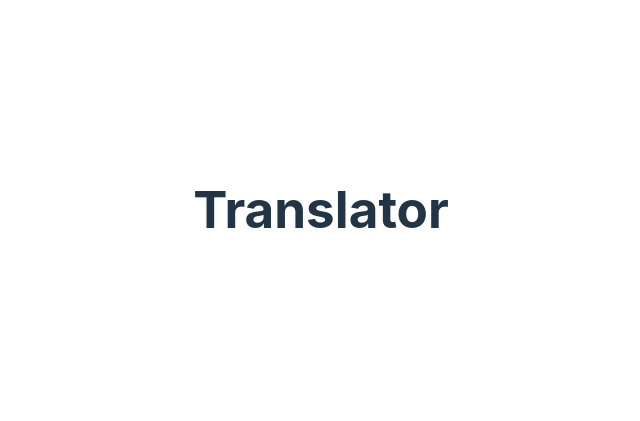
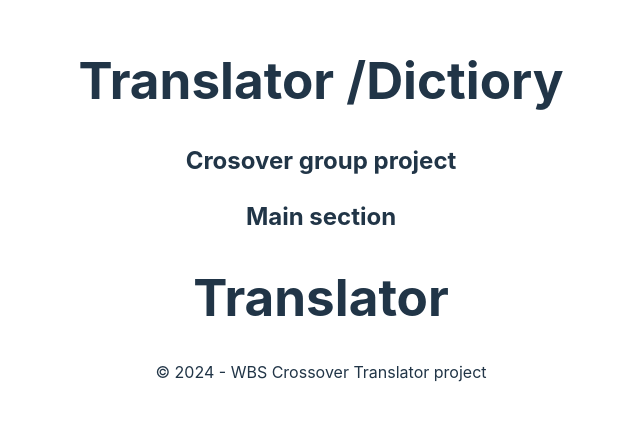
Before and after one commit to franx-repos/translator, a React (Vite) app: page / in a window 1280 px wide. Shown: the part 191-612 px from the top of the page, without its empty margins (319-959 px from the left). Built offline with nearby package versions, Linux system fonts and the light colour scheme.

Commit message:
Add header main and footer component

```diff
--- a/src/App.jsx
+++ b/src/App.jsx
@@ -1,12 +1,15 @@
-import React from "react";
 import "./App.css";
-import Translator from "./Translator";
+import Header from "./components/Header";
+import Main from "./components/Main";
+import Footer from "./components/Footer";
 
 function App() {
   return (
-    <div className="App">
-      <Translator />
-    </div>
+    <>
+      <Header />
+      <Main />
+      <Footer />
+    </>
   );
 }
 
--- /dev/null
+++ b/src/components/Footer.jsx
@@ -0,0 +1,9 @@
+function Footer() {
+    return (
+        <footer className="footer">
+            <p>© 2024 - WBS Crossover Translator project</p>
+        </footer>
+    )
+}
+
+export default Footer;
--- /dev/null
+++ b/src/components/Header.jsx
@@ -0,0 +1,10 @@
+function Header() {
+    return (
+        <header className="">
+            <h1>Translator /Dictiory</h1>
+            <h2>Crosover group project</h2>
+        </header>
+    )
+}
+
+export default Header;
--- /dev/null
+++ b/src/components/Main.jsx
@@ -0,0 +1,12 @@
+import Translator from "../Translator";
+
+function Main() {
+    return (
+        <main>
+            <h2>Main section</h2>
+            <Translator />
+        </main>
+    )
+}
+
+export default Main;
```
